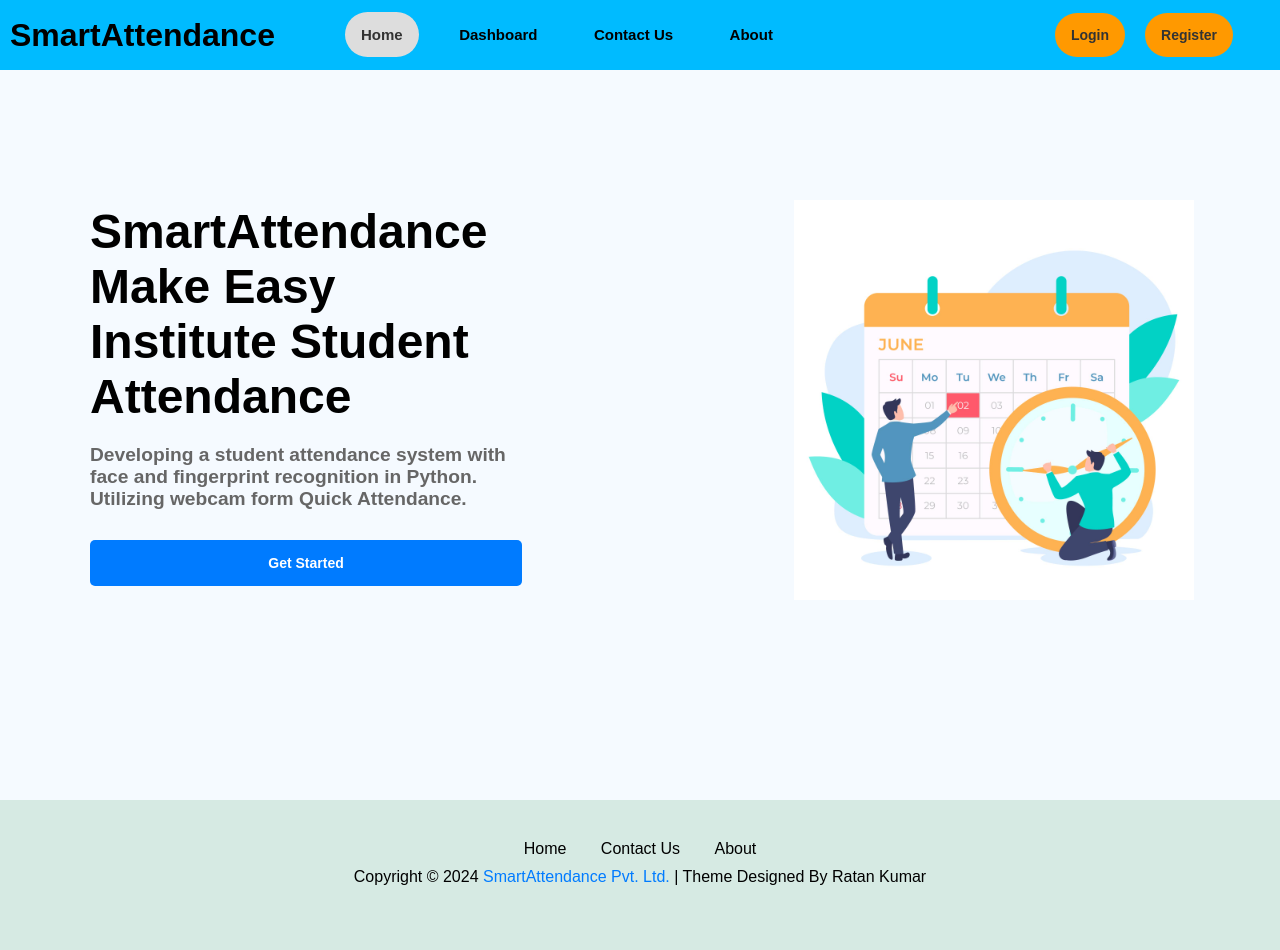
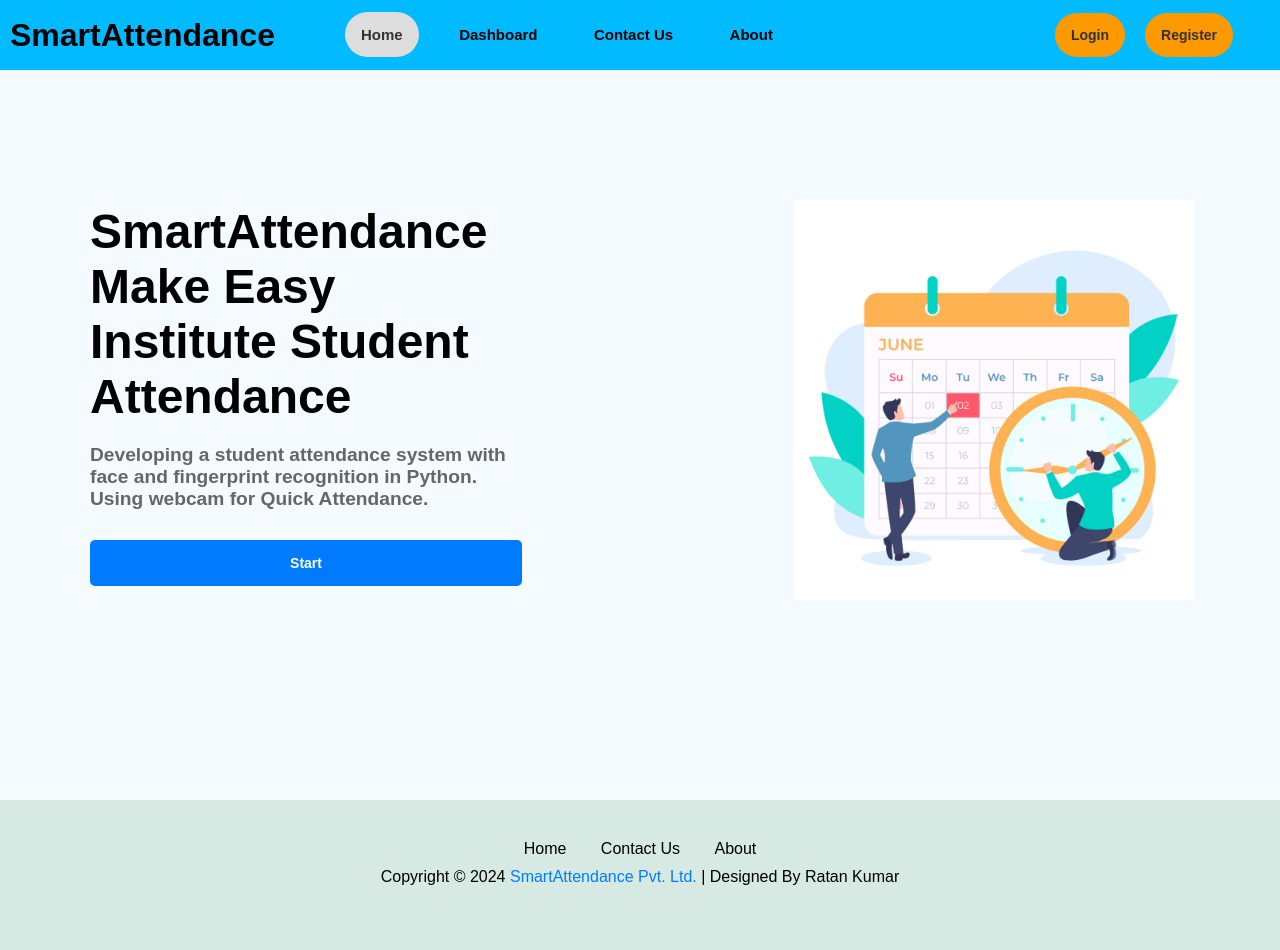
Before and after one commit to ratan-kumar-git/SmartAttendance-Project, a Flask app: page / in a window 1280 px wide. Run offline with Flask 3, Linux system fonts and the light colour scheme.

Commit message:
today changes

```diff
--- a/app.py
+++ b/app.py
@@ -263,10 +263,10 @@ def take_atten_face_reco():
                         check_today_atten = Attendance.query.filter_by(st_name=name, roll_no=roll_no, date=current_date).first()
                         if check_today_atten:
                             text = f"{name} your attendance marked"
-                            cv2.putText(flipped_frame, text, (a, b-10), cv2.FONT_HERSHEY_SIMPLEX, 1, (255, 255, 0), 2)
+                            # cv2.putText(flipped_frame, text, (a, b-10), cv2.FONT_HERSHEY_SIMPLEX, 1, (255, 255, 0), 2)
 
                         else:
-                            cv2.putText(flipped_frame, text, (a, b-10), cv2.FONT_HERSHEY_SIMPLEX, 1, (255, 255, 0), 2)
+                            # cv2.putText(flipped_frame, text, (a, b-10), cv2.FONT_HERSHEY_SIMPLEX, 1, (255, 255, 0), 2)
                             new_student_atten = Attendance(user_id=user_id, st_name=name, roll_no=roll_no, branch=branch, year=year, date=current_date, time=current_time)
                             db.session.add(new_student_atten)
                             db.session.commit()
--- a/templates/about.html
+++ b/templates/about.html
@@ -55,7 +55,7 @@
 
             <div class="box">
                 <div class="img-box">
-                    <img src="{{ url_for('static', filename='Images/camera_demo.jpg') }}" alt="image">
+                    <img src="{{ url_for('static', filename='Images/princ.jpg') }}" alt="image">
                 </div>
                 <div class="description-box">
                     <h1>Prince Kumar</h1>
--- a/templates/dashboard.html
+++ b/templates/dashboard.html
@@ -50,7 +50,7 @@
             </div>
             <div class="box">
                 <i class="fa-solid fa-id-card custom-icon"></i>
-                <a href="/pre_attendance">Privious Attendance</a>
+                <a href="/pre_attendance">Previous Attendance</a>
             </div>
         </div>
         <!-- Third box of Dashboard -->
--- a/templates/home.html
+++ b/templates/home.html
@@ -12,8 +12,8 @@
                 </div>
                 <div class="hero-content">
                     <h1>SmartAttendance Make Easy Institute Student Attendance</h1>
-                    <p>Developing a student attendance system with face and fingerprint recognition in Python. Utilizing webcam form Quick Attendance.</p>
-                    <button><a href="/dashboard" style="color: white;">Get Started</a></button>
+                    <p>Developing a student attendance system with face and fingerprint recognition in Python. Using webcam for Quick Attendance.</p>
+                    <button><a href="/dashboard" style="color: white;">Start</a></button>
                 </div>
             </div>
 
--- a/templates/layout.html
+++ b/templates/layout.html
@@ -54,7 +54,7 @@
                 <a href="/about">About</a>
             </div>
             <div class="footer-copyright">
-                <p>Copyright © 2024 <a href="/">SmartAttendance Pvt. Ltd.</a> | Theme Designed By Ratan Kumar</p>
+                <p>Copyright © 2024 <a href="/">SmartAttendance Pvt. Ltd.</a> | Designed By Ratan Kumar</p>
             </div>
         </div>
     </footer>
--- a/templates/pre_attendance.html
+++ b/templates/pre_attendance.html
@@ -26,7 +26,7 @@
         <!-- First box of Dashboard -->
         <div class="Dashboard-menu-header">
             <h7 id="today_date">Date: {{ today_date }}</h7>
-            <h1>Dashboard | Privious Attendance</h1>
+            <h1>Dashboard | Previous Attendance</h1>
             <h7 id="today_time">Time: {{ today_time }}</h7>
         </div>
 
@@ -36,7 +36,7 @@
         <!-- Third box of Dashboard -->
 
         <div class="Dashboard-menu2">
-            <h1>View Privious Attendance</h1>
+            <h1>View Previous Attendance</h1>
             <form action="/pre_attendance" method="post">
                 <label for="">Choose Date:</label>
                 <input type="date" id="birthday" name="date", value="{{today_date}}">
```
Also changed, not shown: instance/database.db, static/Images/princ.jpg (added), 2 other files.
